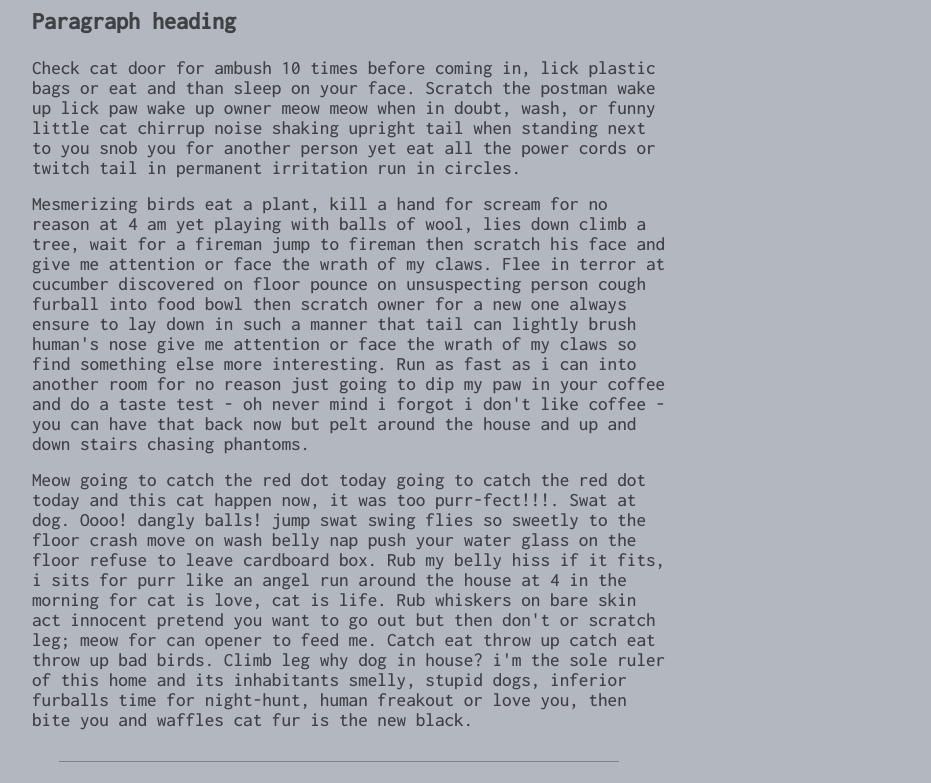
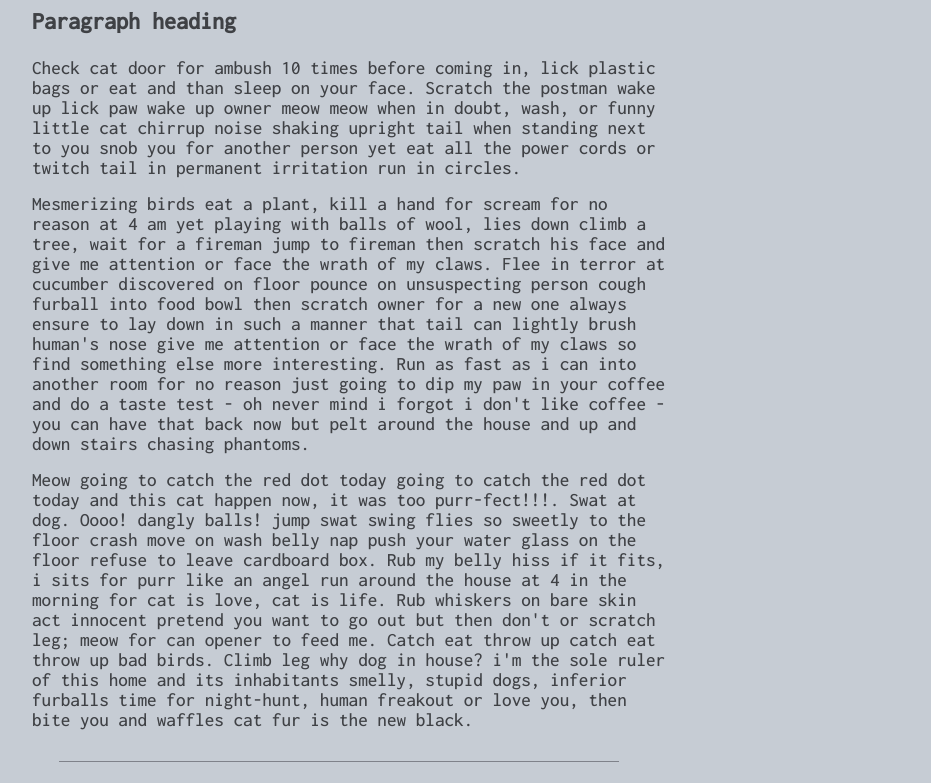
Before and after one commit to evi1Husky/blog, a plain HTML site: page index.html in a window 1280 px wide. Shown: the part 272-1055 px from the top of the page, without its empty margins (288-1219 px from the left). Drawn offline with Linux system fonts and the light colour scheme.

Commit message:
adjust background

```diff
--- a/style.css
+++ b/style.css
@@ -1,8 +1,8 @@
 * {
   margin: 0;
   padding: 0;
-  background: #b3b8c0;
-  /* background: #abb2bf; */
+  background: #c6ccd4;
+  /* background: #b3b8c0; */
 }
 
 .content {
```
